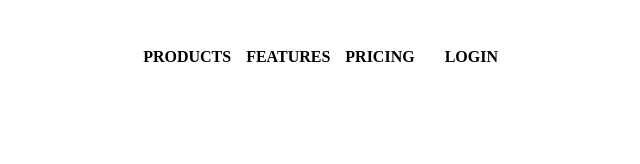
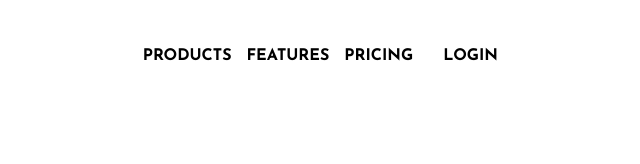
Before and after one commit to tonyykosseifyy/modern-ui-ux, a React (Create React App) app: page / in a window 1280 px wide. Shown: the top 164 px of the page, without its empty margins (575-1215 px from the left). Built offline with nearby package versions, Linux system fonts and the light colour scheme.

Commit message:
1 file modified

```diff
--- a/src/index.css
+++ b/src/index.css
@@ -1,10 +1,53 @@
+@import url('https://fonts.googleapis.com/css2?family=Josefin+Sans:wght@400;700&display=swap');
+
+
 * {
   box-sizing: border-box;
   padding: 0;
   margin: 0 ;
+  font-family: 'Josefin Sans', sans-serif;
 }
 
 .app a {
   color: unset ;
   text-decoration: none ;
 }
+
+/*
+he designs were created to the following widths:
+
+- Mobile: 375px
+- Desktop: 1440px
+
+## Colors
+
+### Primary
+
+- Red: hsl(0, 100%, 68%)
+
+### Neutral
+
+- Very Dark Blue: hsl(230, 29%, 20%)
+- Dark Grayish Blue: hsl(230, 11%, 40%)
+- Grayish Blue: hsl(231, 7%, 65%)
+- Light Grayish Blue: hsl(207, 33%, 95%)
+
+## Typography
+
+### Body Copy
+
+- Font size: 18px
+
+### Headings, Call-to-actions, Navigation
+
+- Family: [Barlow Condensed](https://fonts.google.com/specimen/Barlow+Condensed)
+- Weights: 400, 700
+
+### Body
+
+- Family: [Barlow](https://fonts.google.com/specimen/Barlow)
+- Weights: 400
+
+
+
+*/
```
